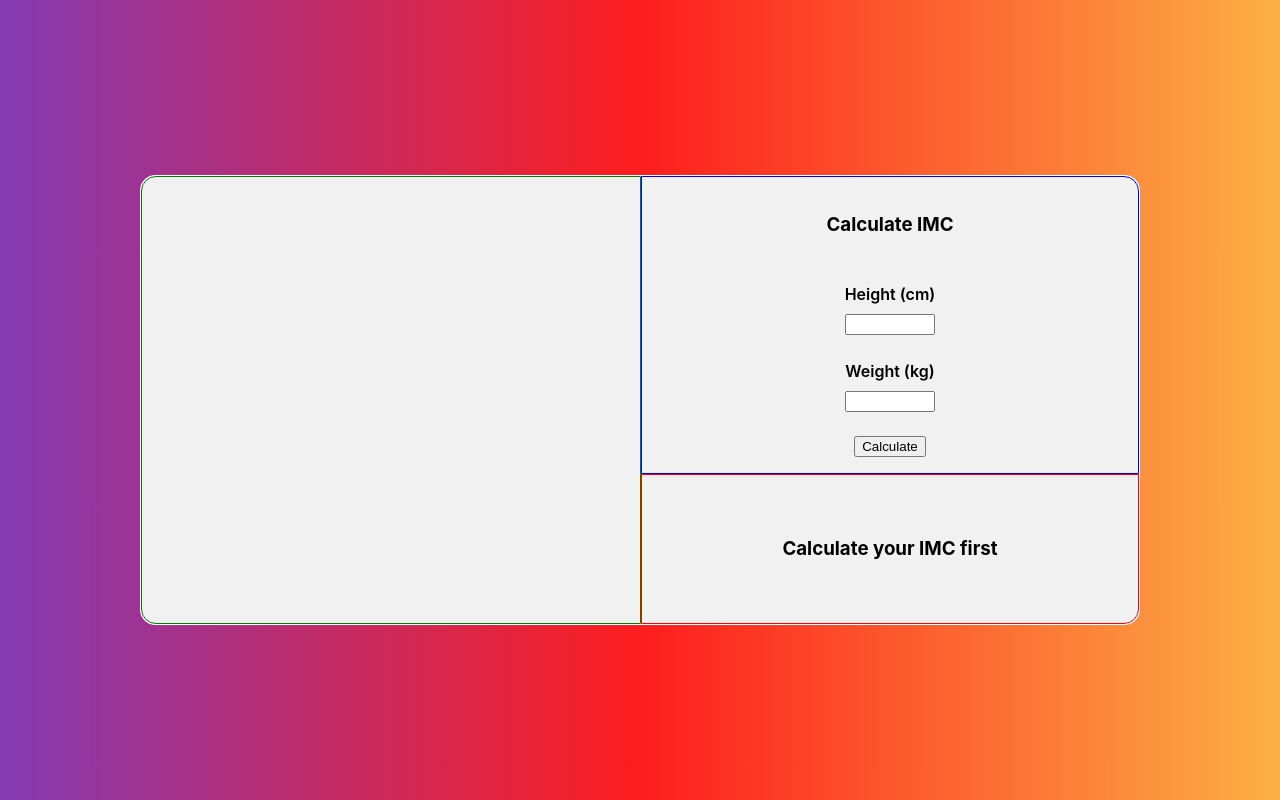
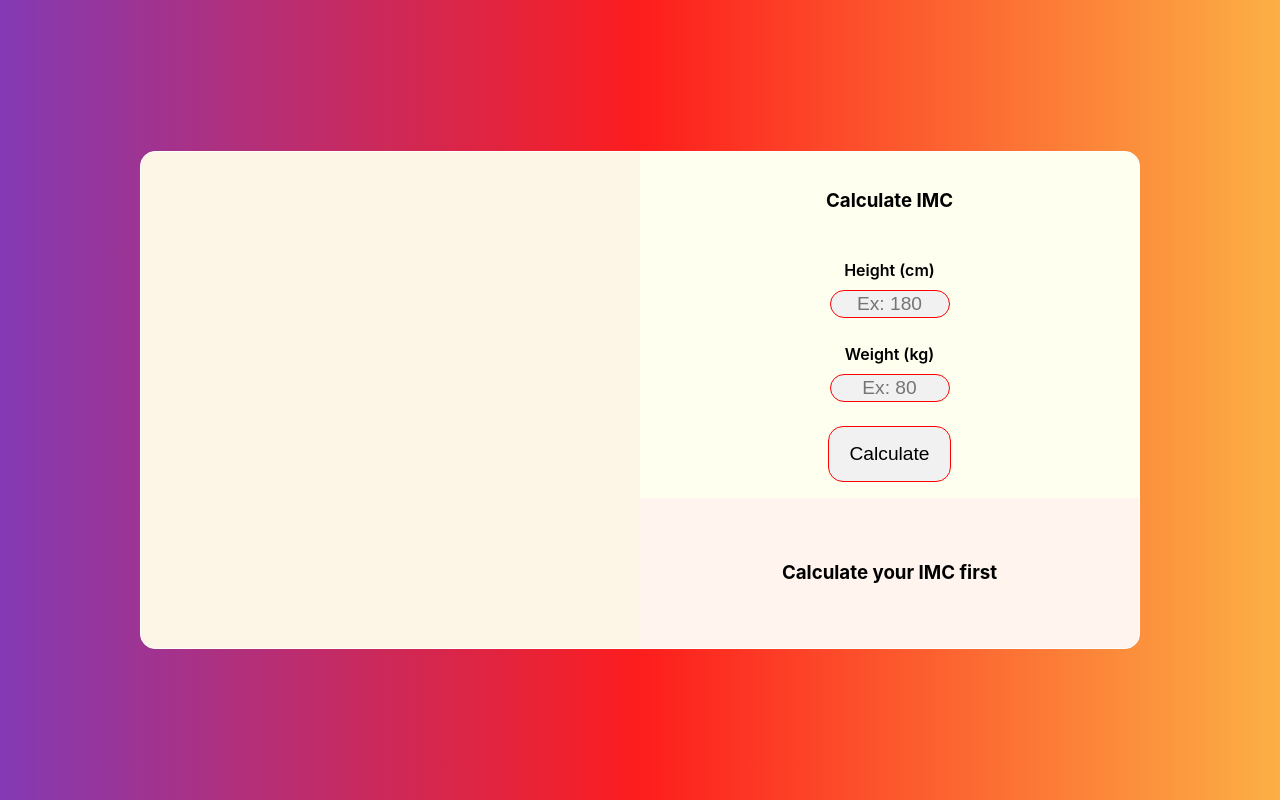
Before and after one commit to andrebarros7201/imc-calculator, a React (Vite) app: page / in a window 1280 px wide. Built offline with nearby package versions, Linux system fonts and the light colour scheme.

Commit message:
change form style

```diff
--- a/src/App.css
+++ b/src/App.css
@@ -1,7 +1,7 @@
 #root {
   width: min(1000px, 85vw);
   height: auto;
-  background: #f1f1f1;
+  background: #FDF5E6;
   color: black;
   font-weight: 600;
   border: 1px solid white;
@@ -16,7 +16,6 @@
 }
 
 .left{
-  border: 1px solid green;
   border-top-left-radius: 15px;
   border-bottom-left-radius: 15px;
 }
@@ -28,6 +27,7 @@
   align-items: center;
 
   & form{
+    background-color: #FFFFF0;
     display: flex;
     flex-flow: column nowrap;
     align-items: center;
@@ -36,22 +36,70 @@
     width: 100%;
     padding: 1rem;
     flex:1;
-    border:1px solid blue;
     border-top-right-radius: 15px;
 
     & span{
       display: flex;
       flex-flow: column nowrap;
-      align-items: start;
+      align-items: center;
       gap:0.5rem;
+      box-sizing: content-box;
+      height: 60px;
+      width: min(120px, 100%);
+
+      & > *{
+        flex: 1;
+      }
 
       & input{
+        font-size: 1.2rem;
         width: 100%;
+        height: 20px;
+        background-color: #f1f1f1;
+        border: 1px solid red;
+        border-radius: 15px;
+        color:black;
+        text-align: center;
+        transition: box-shadow 0.2s;
+
+        &:focus{
+          outline: none;
+          box-shadow: 0 0 5px 2px red;
+        }
+
+        /* Chrome, Safari, Edge, Opera */
+        &::-webkit-outer-spin-button,
+        &::-webkit-inner-spin-button {
+          -webkit-appearance: none;
+          margin: 0;
+        }
+
+        /* Firefox */
+        &[type=number] {
+          -moz-appearance: textfield;
+        }
+      }
+    }
+
+    & button{
+      background: #f1f1f1;
+      color: black;
+      border: 1px solid red;
+      padding: 1rem 1.3rem;
+      border-radius: 15px;
+      font-size: 1.2rem;
+      cursor: pointer;
+      transition: all 0.3s ease-in-out;
+
+      &:hover{
+        background-color: red;
+        color:white
       }
     }
   }
 
   & .right-bottom{
+    background-color: #FFF5EE;
     min-height: 150px;
     width: 100%;
     display: flex;
@@ -60,8 +108,6 @@
     flex-flow: row wrap;
     padding: 0 1rem;
     flex:1;
-    border: 1px solid red;
     border-bottom-right-radius: 15px;
-
   }
 }
--- a/src/App.jsx
+++ b/src/App.jsx
@@ -2,7 +2,7 @@ import "./App.css";
 import { useState } from "react";
 
 function App() {
-  const [values, setValues] = useState({ height: 0, weight: 0 });
+  const [values, setValues] = useState({ height: null, weight: null });
   const [imcResult, setImcResult] = useState(null);
 
   function handleValueChange(field, value) {
@@ -32,6 +32,8 @@ function App() {
               id="height"
               min={1}
               max={230}
+              value={values.height}
+              placeholder={"Ex: 180"}
               onChange={(e) => handleValueChange("height", e.target.value)}
             />
           </span>
@@ -43,6 +45,8 @@ function App() {
               id="weight"
               min={1}
               max={300}
+              value={values.weight}
+              placeholder={"Ex: 80"}
               onChange={(e) => handleValueChange("weight", e.target.value)}
             />
           </span>
```
